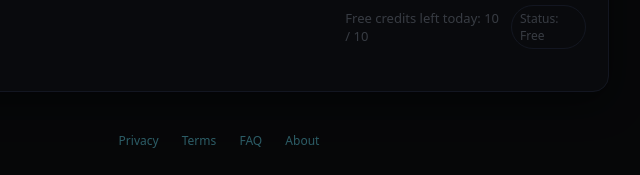
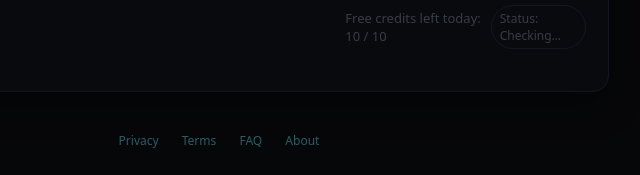
Before and after one commit to alex19849-dot/captioncraft-api, a website: page public/index.html in a window 1280 px wide. Shown: the part 607-782 px from the top of the page, 421-1061 px from the left. Drawn offline with Linux system fonts and the light colour scheme.

Commit message:
Update index.html

```diff
--- a/public/index.html
+++ b/public/index.html
@@ -637,10 +637,6 @@ if (closeContact) closeContact.addEventListener("click", () => {
     if (micBtn) micBtn.classList.remove("lock");
     updateLimitDisplay();
 
-    isPro = lastKnownPro;
-    if (statusBadge) statusBadge.textContent = isPro ? "Status: Pro ✅" : "Status: Free";
-    applyUIForPro();
-
     refreshProStatus();
   } catch (e) {
     console.error("boot error", e);
```
